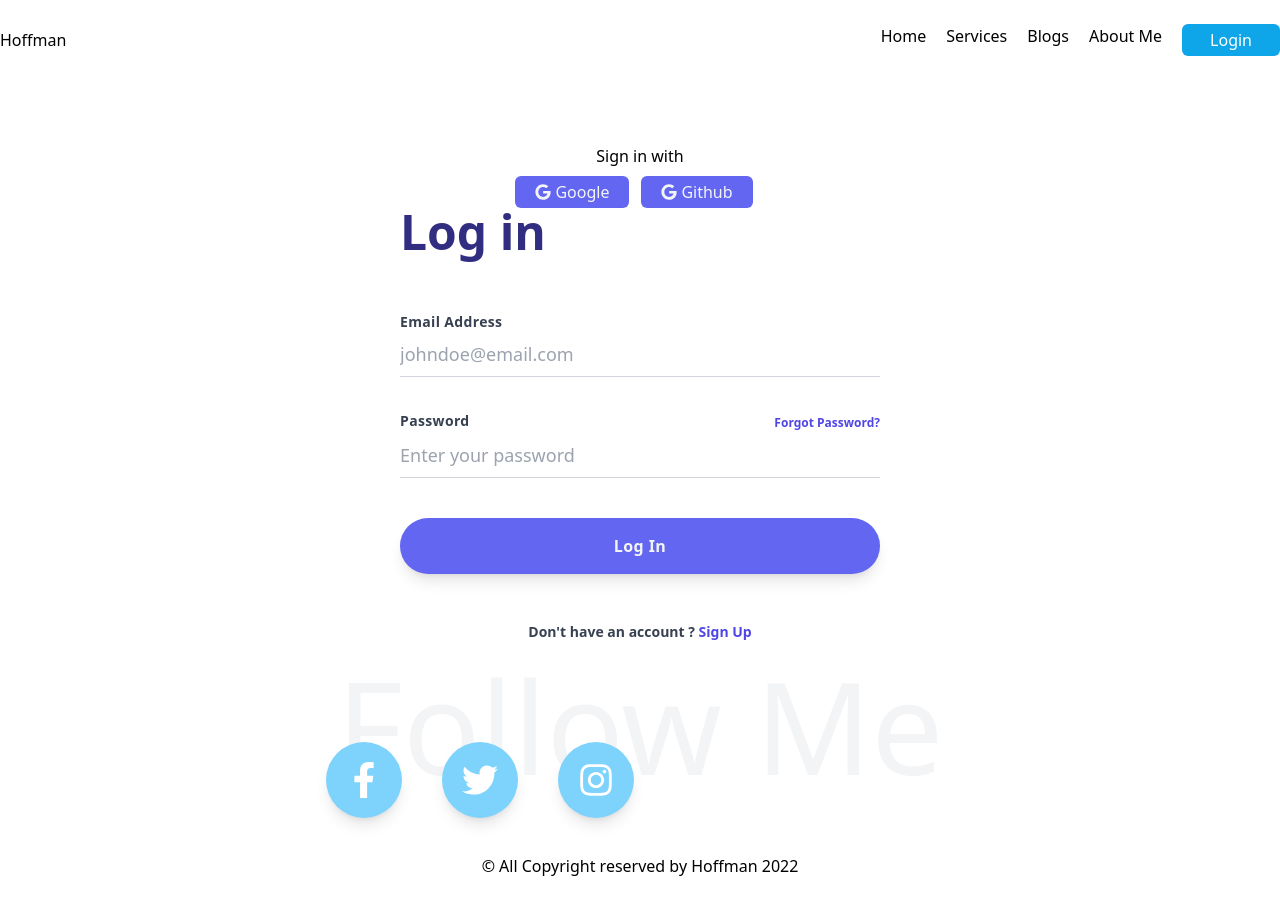
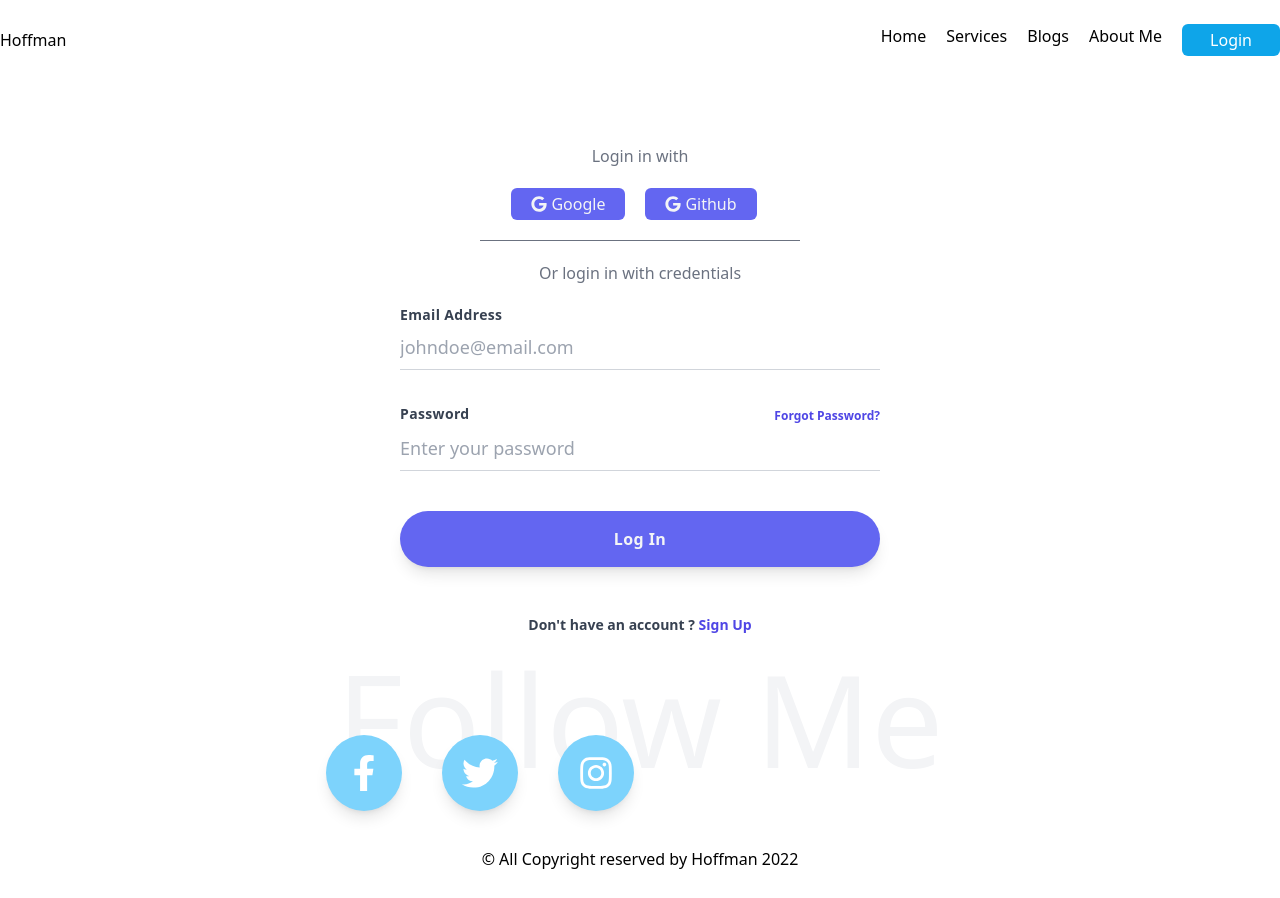
Before and after one commit to iamraihan/doctor-hoffman-independent-service, a React (Create React App) app: page /login in a window 1280 px wide. Built offline with nearby package versions, Linux system fonts and the light colour scheme.

Commit message:
login form done

```diff
--- a/src/Pages/Home/Home/Login/Login.js
+++ b/src/Pages/Home/Home/Login/Login.js
@@ -5,15 +5,23 @@ import { FaGoogle, FaGithub } from "react-icons/fa";
 const Login = () => {
     return (
         <div className='mt-10 px-12 sm:px-24 md:px-48 lg:px-12 lg:mt-16 xl:px-24 xl:max-w-2xl mx-auto'>
-            <p className='text-center'>Sign in with</p>
-            <div className='text-center flex justify-center mt-2'>
-                <button className='flex items-center mr-3 bg-indigo-500 px-5 py-1 rounded-md text-gray-100 hover:bg-indigo-600'> <FaGoogle className='mr-1'></FaGoogle> Google</button>
+            <p className='text-center text-gray-500'>Login in with</p>
+            <div className='text-center flex justify-center mt-5'>
+                <button className='flex items-center mr-5 bg-indigo-500 px-5 py-1 rounded-md text-gray-100 hover:bg-indigo-600'> <FaGoogle className='mr-1'></FaGoogle> Google</button>
                 <button className='flex items-center mr-3 bg-indigo-500 px-5 py-1 rounded-md text-gray-100 hover:bg-indigo-600'> <FaGoogle className='mr-1'></FaGoogle> Github</button>
             </div>
 
-            <h2 className="text-center text-4xl text-indigo-900 font-display font-semibold lg:text-left xl:text-5xl
+            <div className='flex justify-center mt-5'>
+                <div className='bg-gray-500 h-px w-80 '></div>
+            </div>
+
+            <div className='mb-5'>
+                <p className='text-center mt-5 text-gray-500'>Or login in with credentials</p>
+            </div>
+
+            {/* <h2 className="text-center text-4xl text-indigo-900 font-display font-semibold lg:text-left xl:text-5xl
                     xl:text-bold mb-14">Log in
-            </h2>
+            </h2> */}
             <form>
                 <div>
                     <div className="text-sm font-bold text-gray-700 tracking-wide">Email Address</div>
```
